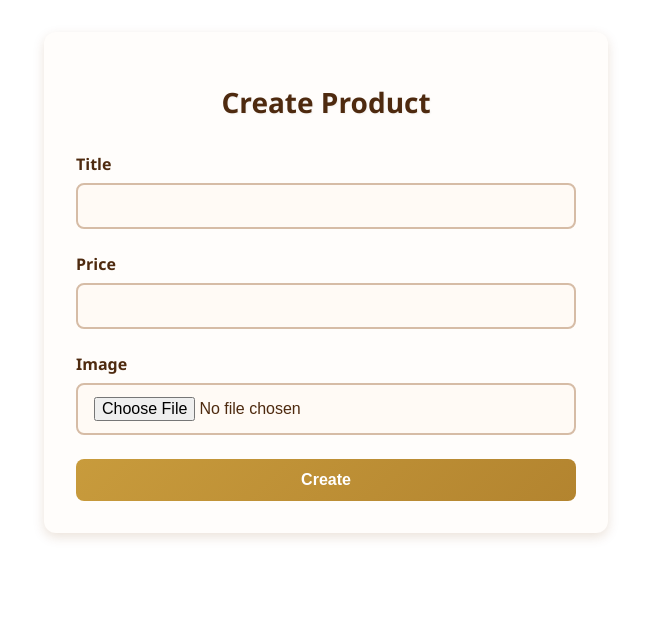
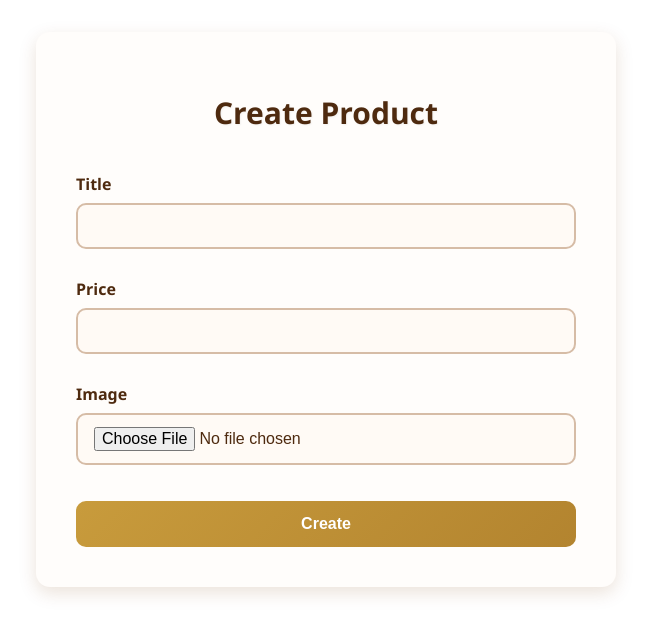
Before and after one commit to BLOUDANJEWELLERY/webns, a Next.js app in the folder nextjs/: page /admin/create in a window 1280 px wide. Shown: the top 636 px of the page, without its empty margins (314-965 px from the left). Built offline with nearby package versions, Linux system fonts and the light colour scheme.

Commit message:
Update admincreate.module.css

```diff
--- a/nextjs/src/styles/admincreate.module.css
+++ b/nextjs/src/styles/admincreate.module.css
@@ -3,19 +3,25 @@
 .mainContainer {
   max-width: 500px;
   margin: 2rem auto;
-  padding: 2rem;
+  padding: 2.5rem;
   background: #fffdfb;
-  border-radius: 12px;
-  box-shadow: 0 4px 12px rgba(123, 63, 0, 0.15);
+  border-radius: 14px;
+  box-shadow: 0 6px 18px rgba(123, 63, 0, 0.15);
   font-family: 'Segoe UI', sans-serif;
+  transition: transform 0.3s ease, box-shadow 0.3s ease;
+}
+
+.mainContainer:hover {
+  transform: translateY(-2px);
+  box-shadow: 0 10px 25px rgba(123, 63, 0, 0.2);
 }
 
 h1 {
-  font-size: 28px;
+  font-size: 30px;
   font-weight: 700;
   color: #4E2A0F;
   text-align: center;
-  margin-bottom: 2rem;
+  margin-bottom: 2.5rem;
   text-shadow: 1px 1px 2px rgba(0, 0, 0, 0.05);
 }
 
@@ -35,39 +41,41 @@ input[type="text"],
 input[type="number"],
 input[type="file"] {
   padding: 0.75rem 1rem;
-  margin-bottom: 1.5rem;
+  margin-bottom: 1.8rem;
   border: 2px solid #D6BCA6;
-  border-radius: 8px;
+  border-radius: 10px;
   font-size: 16px;
   color: #4E2A0F;
   background-color: #fffaf5;
-  transition: border-color 0.3s ease, box-shadow 0.3s ease;
+  transition: border-color 0.3s ease, box-shadow 0.3s ease, transform 0.2s ease;
 }
 
 input[type="text"]:focus,
 input[type="number"]:focus,
 input[type="file"]:focus {
   border-color: #C89B3C;
-  box-shadow: 0 0 8px rgba(200, 155, 60, 0.3);
+  box-shadow: 0 0 10px rgba(200, 155, 60, 0.3);
   outline: none;
+  transform: scale(1.02);
 }
 
 button {
-  padding: 0.75rem 1.5rem;
+  padding: 0.85rem 1.75rem;
   font-size: 1rem;
   font-weight: 600;
   color: #fff;
   background: linear-gradient(135deg, #C89B3C, #b3842f);
   border: none;
-  border-radius: 8px;
+  border-radius: 10px;
   cursor: pointer;
   transition: all 0.3s ease;
+  margin-top: 0.5rem;
 }
 
 button:hover {
   background: linear-gradient(135deg, #b3842f, #a07225);
-  transform: translateY(-2px) scale(1.02);
-  box-shadow: 0 6px 12px rgba(123, 63, 0, 0.25);
+  transform: translateY(-2px) scale(1.03);
+  box-shadow: 0 8px 16px rgba(123, 63, 0, 0.25);
 }
 
 button:disabled {
@@ -76,3 +84,14 @@ button:disabled {
   transform: none;
   box-shadow: none;
 }
+
+/* Optional: Add subtle focus highlight for accessibility */
+input:focus-visible {
+  outline: 2px solid #C89B3C;
+  outline-offset: 2px;
+}
+
+/* Optional: smoother file input label */
+input[type="file"] {
+  cursor: pointer;
+}
```
